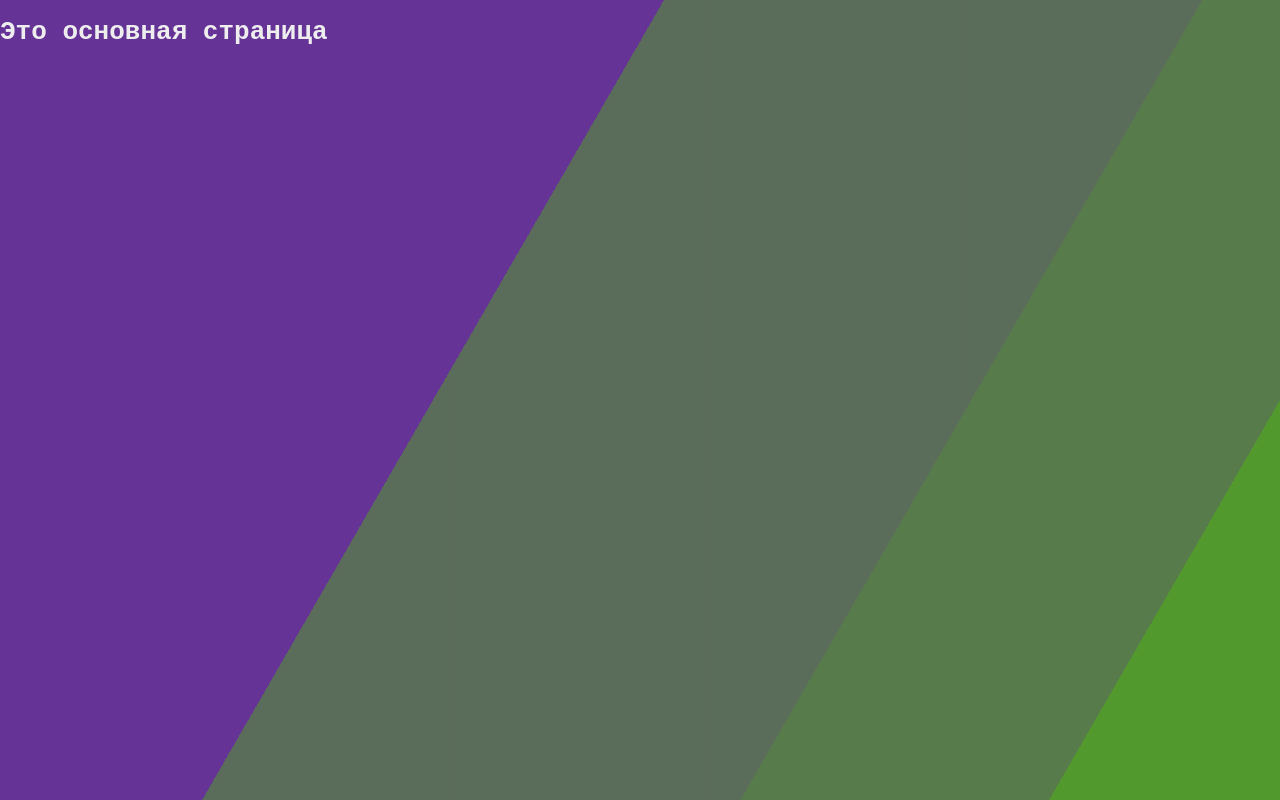
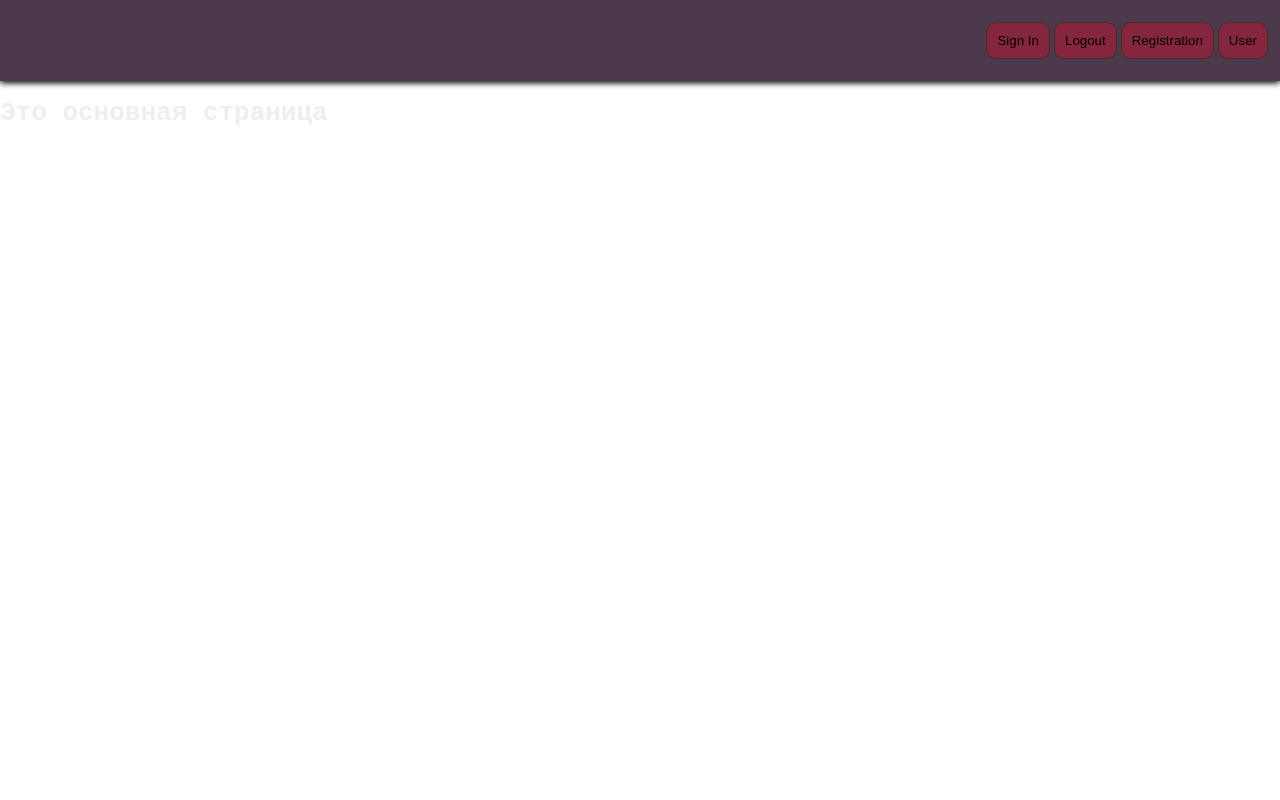
Before and after one commit to dargven/Cyborgs, a React (Create React App) app in the folder client/: page /main in a window 1280 px wide. Built offline with nearby package versions, Linux system fonts and the light colour scheme.

Commit message:
navBar + useRoutes

```diff
--- a/client/src/App.tsx
+++ b/client/src/App.tsx
@@ -1,25 +1,20 @@
 import React from 'react';
-import { BrowserRouter, Route, Routes } from 'react-router-dom';
+import { BrowserRouter} from 'react-router-dom';
 import Server from './modules/Server';
 import { HOST } from './config';
-import MainPage from './components/MainPage';
-import RegistrationPage from './components/RegistrationPage';
-import LoginPage from './components/LoginPage';
-//import {Page} from './Figma/Page'
+import RoutersH from './Hooks/useRoutes';
+import NavBar from './components/navBar';
 
 export const ServerContext = React.createContext<Server>(new Server(HOST));
 
 const App: React.FC = () => {
+
   const server = new Server(HOST);
-
   return (
     <BrowserRouter>
       <ServerContext.Provider value={server}>
-        <Routes>
-        <Route path="/login" element={<LoginPage />} />
-        <Route path="/main" element={<MainPage />} />
-        <Route path="/registration" element={<RegistrationPage />} />
-        </Routes>
+          <NavBar/>
+          <RoutersH />
       </ServerContext.Provider>
     </BrowserRouter>
   );
--- a/client/src/Auth.css
+++ b/client/src/Auth.css
@@ -110,6 +110,36 @@ h1 {
   color: rgb(238, 238, 238);
 }
 
+.App-header {
+  overflow: hidden;
+  background-color: rgba(32, 9, 32, 0.8);;
+  color: white;
+  padding: 20px 10px;
+  box-shadow: 0px 2px 6px black;
+}
+
+.App-header button {
+  background-color: #86263e;
+  text-align: center;
+  padding: 10px;
+  text-decoration: none;
+  border-radius: 10px;
+  border: 1px solid #402e22;
+  margin: 2px;
+}
+
+.App-header button:hover {
+  background-color: #C38D9E;
+}
+
+.header-right {
+  float: right;
+}
+
+.App-link {
+  color: #61dafb;
+}
+
 @keyframes slide {
   0% {
     transform:translateX(-25%);
--- /dev/null
+++ b/client/src/Hooks/useRoutes.tsx
@@ -0,0 +1,18 @@
+import React from 'react';
+import { BrowserRouter, Route, Routes } from 'react-router-dom';
+import LoginPage from '../routes/LoginPage';
+import MainPage from '../routes/MainPage';
+import RegistrationPage from '../routes/RegistrationPage';
+import NavBar from '../components/navBar';
+
+const RoutersH: React.FC = () => {
+    return (
+          <Routes>
+          <Route path="/login" element={<LoginPage />} />
+          <Route path="/main" element={<MainPage />} />
+          <Route path="/registration" element={<RegistrationPage />} />
+          </Routes>
+    );
+  };
+
+  export default RoutersH;
--- /dev/null
+++ b/client/src/components/navBar.tsx
@@ -0,0 +1,37 @@
+import { Link } from 'react-router-dom';
+import { useContext } from 'react';
+//import { AuthContext } from './AuthContext'; // Импортируйте свой контекст AuthContext
+
+const NavBar = () => {
+    //const { loginSuccess, setLoginSuccess } = useContext(AuthContext);
+
+    return (
+        <header className="App-header">
+                <Link to="/user">
+                    <button className='header-right'>
+                        User
+                    </button>
+                </Link>
+
+                <Link to="/register">
+                    <button className='header-right'>
+                        Registration
+                    </button>
+                </Link>
+
+                <Link to="/login">
+                    <button className='header-right'>
+                        Logout
+                    </button>
+                </Link>
+
+                <Link to="/login">
+                    <button className='header-right'>
+                        Sign In
+                    </button>
+                </Link>
+        </header>
+    );
+}
+
+export default NavBar;
--- a/client/src/modules/Server.ts
+++ b/client/src/modules/Server.ts
@@ -36,7 +36,6 @@ export default class Server {
             if (response !== null) {
                 return response;
             } else {
-                console.error("null");
                 return null;
             }
         } catch (error) {
--- a/client/src/components/LoginPage.tsx
+++ b/client/src/routes/LoginPage.tsx
@@ -2,7 +2,7 @@ import { useContext, useRef, useState } from 'react';
 import { ServerContext } from '../App';
 import { Navigate } from 'react-router-dom';
 
-import Bg from './Bg';
+import Bg from '../components/Bg';
 
 
 import '../Auth.css'
@@ -21,6 +21,8 @@ const LoginPage = () => {
             if (user){
               setLoginSuccess(true);
             }
+            else
+              console.error("Ошибка авторизации");
         }
     };
 
@@ -30,8 +32,8 @@ const LoginPage = () => {
         <div className="input-form">
           <input
             type="text"
-            id="username"
-            name="username"
+            id="login"
+            name="login"
             className="input"
             placeholder="Логин"
             ref={loginRef}
--- a/client/src/components/MainPage.tsx
+++ b/client/src/routes/MainPage.tsx
@@ -1,6 +1,6 @@
 import { useContext } from 'react';
 import { ServerContext } from '../App';
-import Bg from './Bg';
+import Bg from '../components/Bg';
 
 import '../Auth.css'
 
@@ -8,7 +8,6 @@ const MainPage = () => {
     return (
     <div className="Main">
         <h1>Это основная страница</h1>
-        <Bg/>
     </div>
     )
 };
--- a/client/src/components/RegistrationPage.tsx
+++ b/client/src/routes/RegistrationPage.tsx
@@ -1,14 +1,15 @@
 import { useContext, useRef, useState } from 'react';
 import { ServerContext } from '../App';
-import { Link, Navigate } from 'react-router-dom';
+import { Navigate } from 'react-router-dom';
 
 import '../Auth.css';
 
 const RegistrationPage = () => {
     const server = useContext(ServerContext);
+    const nameRef = useRef<HTMLInputElement | null>(null);
     const loginRef = useRef<HTMLInputElement | null>(null);
+    const emailRef = useRef<HTMLInputElement | null>(null);
     const passwordRef = useRef<HTMLInputElement | null>(null);
-    const emailRef = useRef<HTMLInputElement | null>(null)
 
     const [registrationSuccess, setRegistrationSuccess] = useState(false);
 
@@ -24,7 +25,7 @@ const RegistrationPage = () => {
                 if (response) {
                     setRegistrationSuccess(true);
                 } else {
-                    console.error("Ошибка при регистрации:");
+                    console.error("Ошибка при регистрации");
                 }
             } catch (error) {
                 console.error("Ошибка при отправке запроса:", error);
@@ -40,6 +41,14 @@ const RegistrationPage = () => {
                     type="text"
                     id="username"
                     name="username"
+                    className="input"
+                    placeholder="Имя"
+                    ref={nameRef}
+                />
+                <input
+                    type="text"
+                    id="login"
+                    name="login"
                     className="input"
                     placeholder="Логин"
                     ref={loginRef}
@@ -60,8 +69,9 @@ const RegistrationPage = () => {
                     placeholder="Пароль"
                     ref={passwordRef}
                 />
+
                 <button onClick={() => handleRegistration()}>Зарегистрироваться</button>
-            </div>
+        </div>
             {registrationSuccess ? <Navigate to='/main' replace={true} /> : null}
         </div>
     );
```
